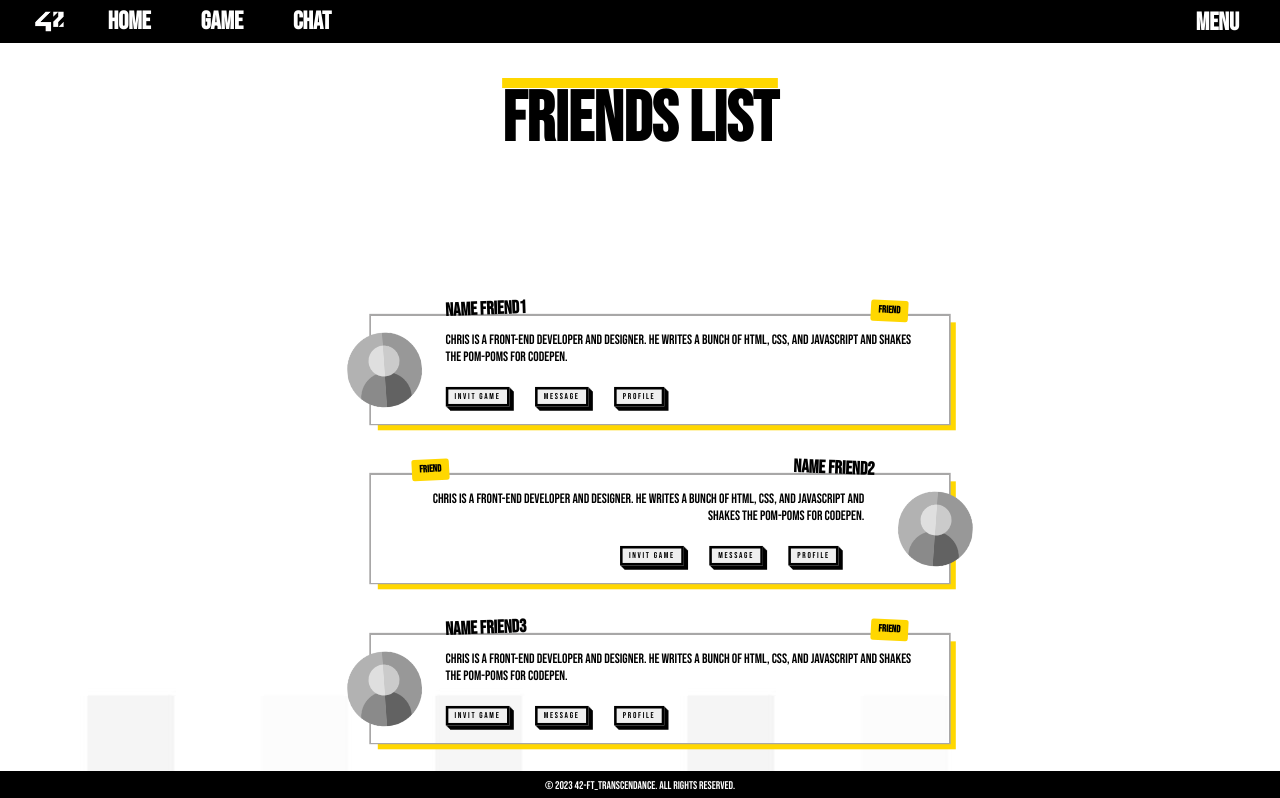
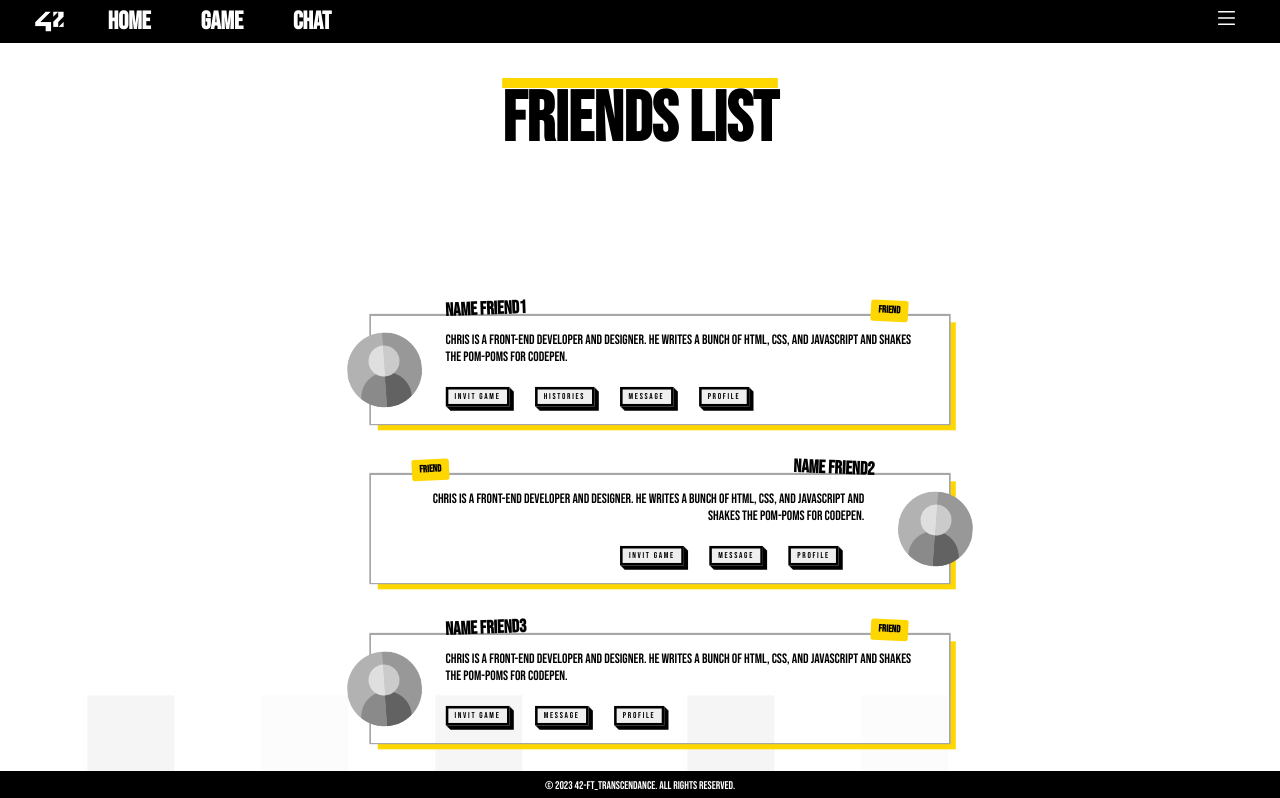
Before and after one commit to Mmahias/ft_transcendence, a React (Create React App) app in the folder frontend/: page /user/friends in a window 1280 px wide. Shown: the top 798 px of the page. Built offline with nearby package versions, Linux system fonts and the light colour scheme; no server answers.

Commit message:
resolve warning frontend

```diff
--- a/frontend/src/App.tsx
+++ b/frontend/src/App.tsx
@@ -1,5 +1,5 @@
 import { ThemeProvider } from 'styled-components';
-import { AppLogo, AppHeader, AppLink, MainContentWrapper, AppWrapper } from './App.styles';
+import { MainContentWrapper, AppWrapper } from './App.styles';
 import theme from './theme';
 import React from 'react';
 import Navbar from './components/Navbar';
--- a/frontend/src/components/Navbar/Navbar.tsx
+++ b/frontend/src/components/Navbar/Navbar.tsx
@@ -18,11 +18,14 @@ function Navbar() {
 
       {/* Menu déroulant */}
       <div className="dropdown">
-        <div className="dropbtn">MENU</div>
+        <div className="dropbtn">
+          <svg xmlns="http://www.w3.org/2000/svg" width="25" height="25" fill="currentColor" className="bi bi-list" viewBox="0 0 16 16">
+            <path fill-rule="evenodd" d="M2.5 12a.5.5 0 0 1 .5-.5h10a.5.5 0 0 1 0 1H3a.5.5 0 0 1-.5-.5zm0-4a.5.5 0 0 1 .5-.5h10a.5.5 0 0 1 0 1H3a.5.5 0 0 1-.5-.5zm0-4a.5.5 0 0 1 .5-.5h10a.5.5 0 0 1 0 1H3a.5.5 0 0 1-.5-.5z" />
+          </svg>
+        </div>
         <div className="dropdown-content">
-            <RouterLink className="router-link" to="/profile">PROFILE</RouterLink>
-            <RouterLink className="router-link" to="/settings">SETTINGS</RouterLink>
-            <RouterLink className="router-link" to="/logout">LOGOUT</RouterLink>
+            <RouterLink className="router-link" to="/user/profile">PROFILE</RouterLink>
+            <RouterLink className="router-link" to="/">LOGOUT</RouterLink>
         </div>
       </div>
     </nav>
--- a/frontend/src/pages/Home/index.tsx
+++ b/frontend/src/pages/Home/index.tsx
@@ -11,7 +11,7 @@ const Home: React.FC = () => {
             <h1> <span> FT_TRANSCENDENCE </span> </h1>
           </p>
         <div className="button-container">
-        <RouterLink to="/"><button className="button-52" role="button">42_Login</button></RouterLink>
+        <RouterLink to="/"><button className="button-52">42_Login</button></RouterLink>
         </div>
       </div>
     );
--- a/frontend/src/pages/User/edit.tsx
+++ b/frontend/src/pages/User/edit.tsx
@@ -27,8 +27,8 @@ const Edit: React.FC = () => {
                     <input type="text" className="input-txt" style={{ alignContent: 'center' }} />
                     <div className="profile-card-inf">
                         <div className="button-container" style={{ marginTop: '0' }}>
-                            <RouterLink to=''><button className="button-32" role="button" style={{ marginLeft: '50px' }}>Save</button></RouterLink>
-                            <RouterLink to='/user/profile'><button className="button-32" role="button">Cancel</button></RouterLink>
+                            <RouterLink to=''><button className="button-32" style={{ marginLeft: '50px' }}>Save</button></RouterLink>
+                            <RouterLink to='/user/profile'><button className="button-32">Cancel</button></RouterLink>
                         </div>
                     </div>
                 </div>
--- a/frontend/src/pages/User/friends.tsx
+++ b/frontend/src/pages/User/friends.tsx
@@ -9,43 +9,44 @@ const Friends: React.FC = () => {
             <h1 style={{justifyContent: "center", marginTop: "100px"}}><span className="friends-p">Friends List</span></h1>
             <ul className="team" style={{marginTop: '250px'}}>
                 <li className="member co-funder">
-                    <div className="thumb"><img src= {userImage} /></div>
+                    <div className="thumb"><img src= {userImage} alt="friend_img"/></div>
                     <div className="description">
                         <h3>Name Friend1</h3>
                         <p>Chris is a front-end developer and designer. He writes a bunch of HTML, CSS, and JavaScript and shakes the pom-poms for CodePen.</p>
-                        <RouterLink to='/game'><button className="button-32-f" role="button">Invit Game</button></RouterLink>
-                        <RouterLink to='/chat'><button className="button-32-f" role="button">Message</button></RouterLink>
-                        <RouterLink to='/user/profile'><button className="button-32-f" role="button">Profile</button></RouterLink>
+                        <RouterLink to='/game'><button className="button-32-f">Invit Game</button></RouterLink>
+                        <RouterLink to='/user/history'><button className="button-32-f">Histories</button></RouterLink>
+                        <RouterLink to='/chat'><button className="button-32-f">Message</button></RouterLink>
+                        <RouterLink to='/user/profile'><button className="button-32-f">Profile</button></RouterLink>
                     </div>
                 </li>
                 <li className="member co-funder">
-                    <div className="thumb"><img src= {userImage} /></div>
+                    <div className="thumb"><img src= {userImage} alt="friend_img"/></div>
                     <div className="description">
                         <h3>Name Friend2</h3>
                         <p>Chris is a front-end developer and designer. He writes a bunch of HTML, CSS, and JavaScript and shakes the pom-poms for CodePen.</p>
-                        <RouterLink to='/game'><button className="button-32-f" role="button">Invit Game</button></RouterLink>
-                        <RouterLink to='/chat'><button className="button-32-f" role="button">Message</button></RouterLink>
-                        <RouterLink to='/user/profile'><button className="button-32-f" role="button">Profile</button></RouterLink>
+                        <RouterLink to='/game'><button className="button-32-f">Invit Game</button></RouterLink>
+                        <RouterLink to='/chat'><button className="button-32-f">Message</button></RouterLink>
+                        <RouterLink to='/user/profile'><button className="button-32-f">Profile</button></RouterLink>
                     </div>
                 </li>
                 <li className="member co-funder">
-                    <div className="thumb"><img src= {userImage} /></div>
+                    <div className="thumb"><img src= {userImage} alt="friend_img"/></div>
                     <div className="description">
                         <h3>Name Friend3</h3>
                         <p>Chris is a front-end developer and designer. He writes a bunch of HTML, CSS, and JavaScript and shakes the pom-poms for CodePen.</p>
-                        <RouterLink to='/game'><button className="button-32-f" role="button">Invit Game</button></RouterLink>
-                        <RouterLink to='/chat'><button className="button-32-f" role="button">Message</button></RouterLink>
-                        <RouterLink to='/user/profile'><button className="button-32-f" role="button">Profile</button></RouterLink>
+                        <RouterLink to='/game'><button className="button-32-f">Invit Game</button></RouterLink>
+                        <RouterLink to='/chat'><button className="button-32-f">Message</button></RouterLink>
+                        <RouterLink to='/user/profile'><button className="button-32-f">Profile</button></RouterLink>
                     </div>
                 </li>
                 <li className="member co-funder">
-                    <div className="thumb"><img src= {userImage} /></div>
+                    <div className="thumb"><img src= {userImage} alt="friend_img"/></div>
                     <div className="description">
                         <h3>Name Friend4</h3>
                         <p>Chris is a front-end developer and designer. He writes a bunch of HTML, CSS, and JavaScript and shakes the pom-poms for CodePen.</p>
-                        <RouterLink to='/game'><button className="button-32-f" role="button">Invit Game</button></RouterLink>
-                        <RouterLink to='/chat'><button className="button-32-f" role="button">Message</button></RouterLink>
-                        <RouterLink to='/user/profile'><button className="button-32-f" role="button">Profile</button></RouterLink>
+                        <RouterLink to='/game'><button className="button-32-f">Invit Game</button></RouterLink>
+                        <RouterLink to='/chat'><button className="button-32-f">Message</button></RouterLink>
+                        <RouterLink to='/user/profile'><button className="button-32-f">Profile</button></RouterLink>
                     </div>
                 </li>
             </ul>
--- a/frontend/src/pages/User/profile.tsx
+++ b/frontend/src/pages/User/profile.tsx
@@ -17,56 +17,43 @@ const Profile: React.FC = () => {
 
   return (
     <div className="wrapper">
-    <h1 style={{justifyContent: "center", marginTop: "100px"}}><span className="profile-p">Profile</span></h1>
-    <div className="profile-card js-profile-card" style={{marginTop: '250px'}}>
+      <h1 style={{ justifyContent: "center", marginTop: "100px" }}><span className="profile-p">Profile</span></h1>
+      <div className="profile-card js-profile-card" style={{ marginTop: '250px' }}>
         <div className="profile-card__img">
           <img
-          src= {userImage}
+            src={userImage}
             alt="profile card"
           />
         </div>
-
         <div className="profile-card__cnt js-profile-cnt">
           <div className="profile-card__name">UserName</div>
           <div className="profile-card__txt">
             login_intra42
           </div>
           <div className="profile-card-loc">
-            <svg xmlns="http://www.w3.org/2000/svg" width="16" height="16" fill="currentColor" className="bi bi-arrow-right-circle" viewBox="0 0 16 16" style={{color: 'red'}}>
+            <svg xmlns="http://www.w3.org/2000/svg" width="16" height="16" fill="currentColor" className="bi bi-arrow-right-circle" viewBox="0 0 16 16" style={{ color: 'red' }}>
               <path fill-rule="evenodd" d="M1 8a7 7 0 1 0 14 0A7 7 0 0 0 1 8zm15 0A8 8 0 1 1 0 8a8 8 0 0 1 16 0zM4.5 7.5a.5.5 0 0 0 0 1h5.793l-2.147 2.146a.5.5 0 0 0 .708.708l3-3a.5.5 0 0 0 0-.708l-3-3a.5.5 0 1 0-.708.708L10.293 7.5H4.5z" />
             </svg>
-
-          <p style={{marginTop: '3px', marginLeft: '3px', color: 'red'}}> Online </p>
+            <p style={{ marginTop: '3px', marginLeft: '3px', color: 'red' }}> Online </p>
           </div>
-
-
-
-
           <div className="profile-card-stats">
             <div className="profile-card-stats__item">
               <div className="profile-card-stats__title">Rank</div>
               <div className="profile-card-stats__value">{stats.rank}</div>
             </div>
-
             <div className="profile-card-stats__item">
               <div className="profile-card-stats__title">Level</div>
               <div className="profile-card-stats__value">{stats.level}</div>
             </div>
-
             <div className="profile-card-stats__item">
               <div className="profile-card-stats__title">Wins</div>
               <div className="profile-card-stats__value">{stats.wins}</div>
             </div>
-
             <div className="profile-card-stats__item">
               <div className="profile-card-stats__title">Losses</div>
               <div className="profile-card-stats__value">{stats.losses}</div>
             </div>
           </div>
-
-
-
-
           <div className="profile-card-inf">
             <div className="profile-card-inf__item">
               <div className="profile-card-inf__title">user_id</div>
@@ -84,10 +71,10 @@ const Profile: React.FC = () => {
             </div>
 
             <div className="button-container">
-            <RouterLink to='/user/edit'><button className="button-32" role="button">Add/Edit</button></RouterLink>
-            <RouterLink to='/user/history'><button className="button-32" role="button">History</button></RouterLink>
-            <RouterLink to='/game'><button className="button-32" role="button">Play Game</button></RouterLink>
-            <RouterLink to='/user/friends'><button className="button-32" role="button">Friends</button></RouterLink>
+              <RouterLink to='/user/edit'><button className="button-32">Add/Edit</button></RouterLink>
+              <RouterLink to='/user/history'><button className="button-32">History</button></RouterLink>
+              <RouterLink to='/game'><button className="button-32">Play Game</button></RouterLink>
+              <RouterLink to='/user/friends'><button className="button-32">Friends</button></RouterLink>
             </div>
           </div>
           <div className="toggle-container">
@@ -98,10 +85,7 @@ const Profile: React.FC = () => {
               onChange={() => set2FA(prevState => !prevState)}
             />
           </div>
-
-
         </div>
-
       </div>
     </div>
   );
```
Lines whose indentation alone changed are shown as unchanged.
